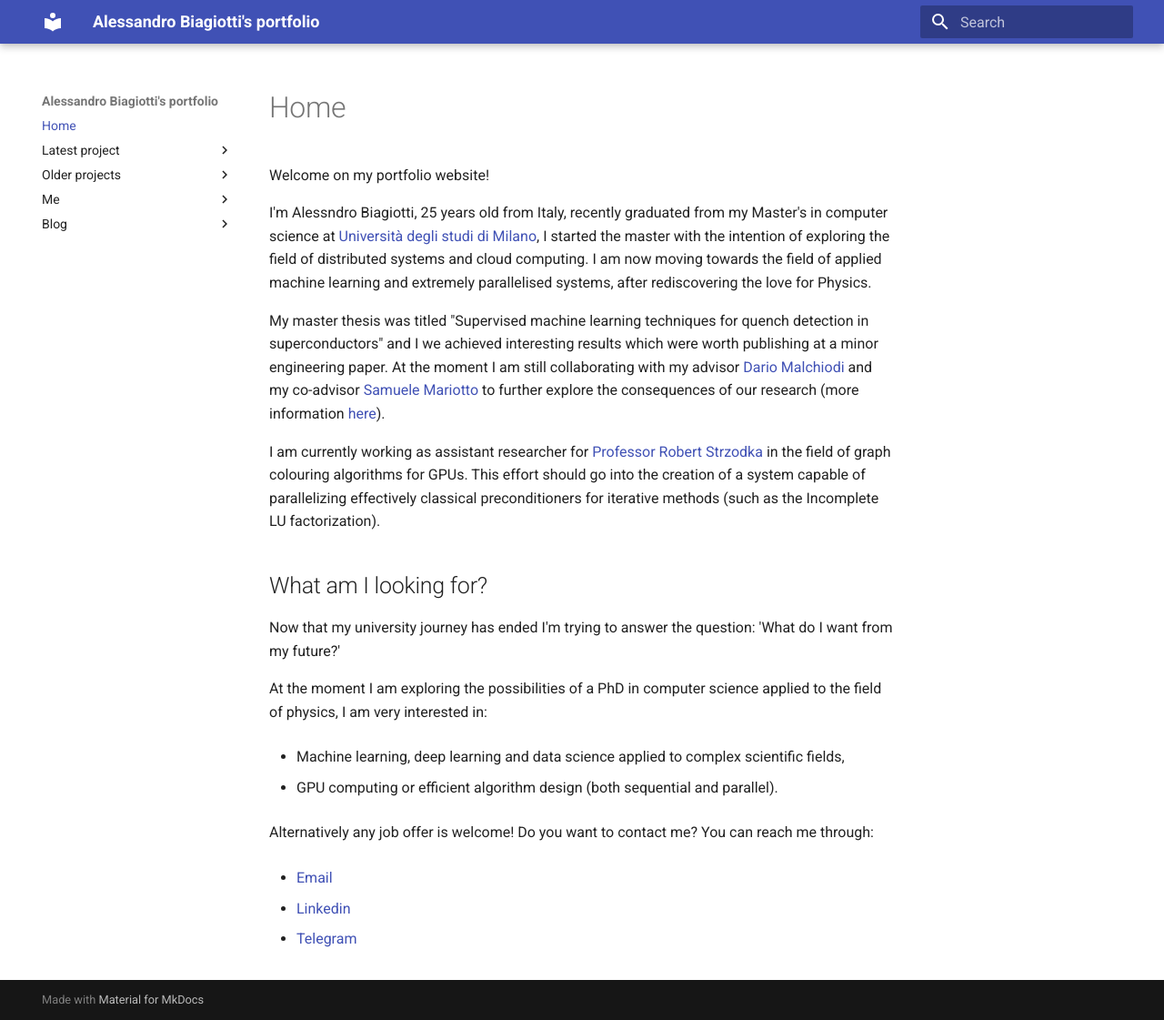
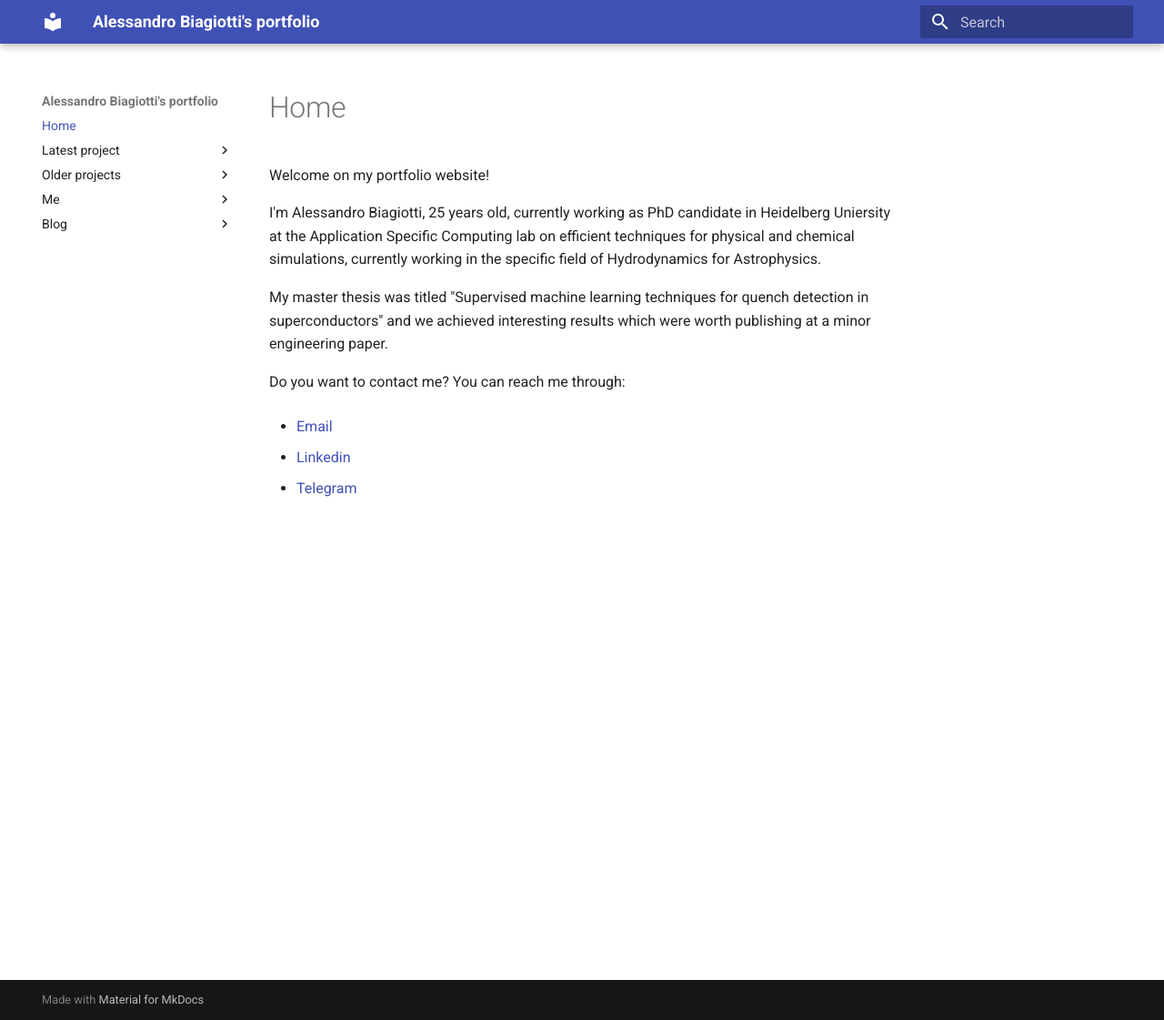
Before and after one commit to S3gmentati0nFault/S3gmentati0nFault.github.io, an MkDocs documentation site: the page built from docs/index.md, in a window 1280 px wide and 1121 px high. Shown: the whole window at 91% size. Built offline with MkDocs 1.6.1 and Material for MkDocs 9.7.7, drawn with Linux system fonts in a browser that asks for light colours.

Commit message:
Changed the landing page

```diff
--- a/docs/index.md
+++ b/docs/index.md
@@ -1,22 +1,10 @@
 Welcome on my portfolio website!
 
-I'm Alessndro Biagiotti, 25 years old from Italy, recently graduated from my Master's in computer science at <a href="https://s3gmentati0nfault.github.io/me/unimi/">Università degli studi di Milano</a>, I started the master with the intention of exploring the field of distributed systems and cloud computing. I am now moving towards the field of applied machine learning and extremely parallelised systems, after rediscovering the love for Physics.
+I'm Alessandro Biagiotti, 25 years old, currently working as PhD candidate in Heidelberg Uniersity at the Application Specific Computing lab on efficient techniques for physical and chemical simulations, currently working in the specific field of Hydrodynamics for Astrophysics.
 
-My master thesis was titled "Supervised machine learning techniques for quench detection in superconductors" and I we achieved interesting results which were worth publishing at a minor engineering paper. At the moment I am still collaborating with my advisor <a href="https://malchiodi.di.unimi.it/">Dario Malchiodi</a> and my co-advisor <a href="https://www.unimi.it/it/ugov/person/samuele-mariotto">Samuele Mariotto</a> to further explore the consequences of our research (more information <a href="https://s3gmentati0nfault.github.io/mprjct/readme/">here</a>).
+My master thesis was titled "Supervised machine learning techniques for quench detection in superconductors" and  we achieved interesting results which were worth publishing at a minor engineering paper.
 
-I am currently working as assistant researcher for <a href="https://asc.ziti.uni-heidelberg.de/members/robert_strzodka/">Professor Robert Strzodka</a> in the field of graph colouring algorithms for GPUs. This effort should go into the creation of a system capable of parallelizing effectively classical preconditioners for iterative methods (such as the Incomplete LU factorization).
-
-<h2> What am I looking for? </h2>
-Now that my university journey has ended I'm trying to answer the question: 'What do I want from my future?'
-
-At the moment I am exploring the possibilities of a PhD in computer science applied to the field of
-physics, I am very interested in:
-
-- Machine learning, deep learning and data science applied to complex scientific fields,
-
-- GPU computing or efficient algorithm design (both sequential and parallel).
-
-Alternatively any job offer is welcome! Do you want to contact me? You can reach me through:
+Do you want to contact me? You can reach me through:
 
 - <a href="mailto:alexbgtt@gmail.com">Email</a>
 
```
